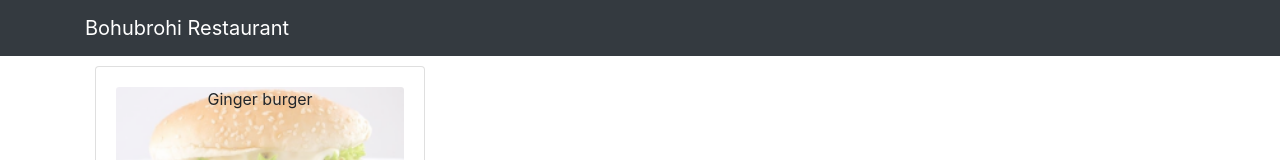
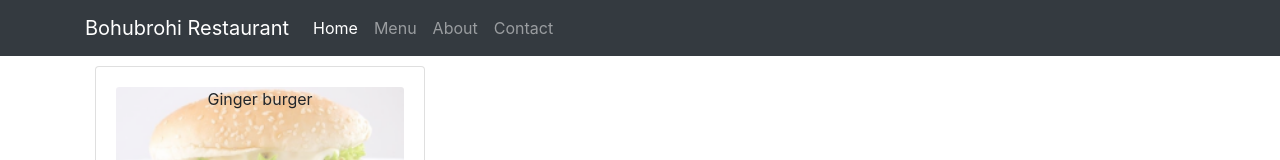
Before and after one commit to Rubrex/restaurant_prac, a React (Create React App) app: page / in a window 1280 px wide. Shown: the top 160 px of the page. Built offline with nearby package versions, Linux system fonts and the light colour scheme; the HTML template or start-up script is replaced by a standard one.

Commit message:
Added Hamburger with interaction to open and collapse

```diff
--- a/src/App.js
+++ b/src/App.js
@@ -1,11 +1,15 @@
 import React from "react";
 import MainComponent from "./components/MainComponents";
 import "./App.css";
+import {BrowserRouter} from 'react-router-dom'
+
 
 function App() {
   return (
     <div className="App">
-      <MainComponent />
+      <BrowserRouter>
+        <MainComponent />
+      </BrowserRouter>
     </div>
   );
 }
--- a/src/components/body/Body.js
+++ b/src/components/body/Body.js
@@ -7,10 +7,7 @@
 const Body = () => {
   return (
     <div>
-      {/* <Home/>
-      <Contact/>
-      <About/> */}
-      <Menu />
+      <Menu></Menu>
     </div>
   );
 };
--- a/src/components/header/Navigation.js
+++ b/src/components/header/Navigation.js
@@ -1,16 +1,49 @@
-import React from "react";
-import { Navbar, NavbarBrand } from "reactstrap";
+import React, {Component} from "react";
+import { Navbar, NavbarBrand, Nav, NavItem, NavbarToggler, Collapse } from "reactstrap";
+import {Link} from 'react-router-dom'
 
-const Navigation = () => {
-  return (
-    <div>
-      <Navbar dark color="dark">
-        <div className="container">
-          <NavbarBrand href="/">Bohubrohi Restaurant</NavbarBrand>
-        </div>
-      </Navbar>
+class Navigation extends Component {
+  constructor(props){
+    super(props);
+    this.state = {
+      isNavOpen: false
+    }
+  }
+  navToggle=()=>{
+    this.setState({
+      isNavOpen: !this.state.isNavOpen
+    })
+  }
+  render () {
+    return(
+      <div>
+        <Navbar dark color="dark" expand="sm">
+          <div className="container">
+            <NavbarToggler onClick={this.navToggle}/>
+            <NavbarBrand href="/">Bohubrohi Restaurant</NavbarBrand>
+            <Collapse navbar isOpen={this.state.isNavOpen}>
+              <Nav className="mr-auto" navbar>
+                <NavItem>
+                  <Link to="/" className="nav-link active">Home</Link>
+                </NavItem>
+                <NavItem>
+                  <Link to="/" className="nav-link">Menu</Link>
+                </NavItem>
+                <NavItem>
+                  <Link to="/" className="nav-link">About</Link>
+                </NavItem>
+                <NavItem>
+                  <Link to="/" className="nav-link">Contact</Link>
+                </NavItem>
+              </Nav>
+            </Collapse>
+
+          </div>
+        </Navbar>
     </div>
-  );
+    )
+
+  };
 };
 
 export default Navigation;
```
